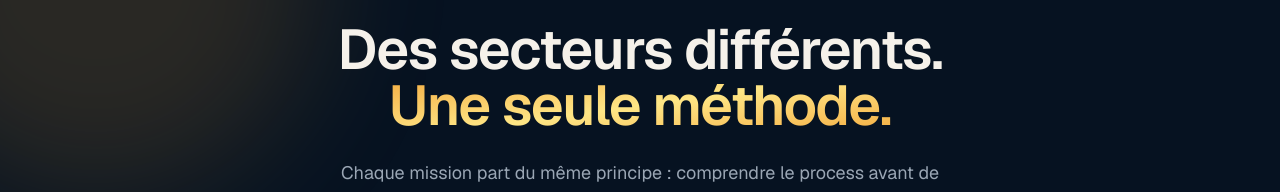
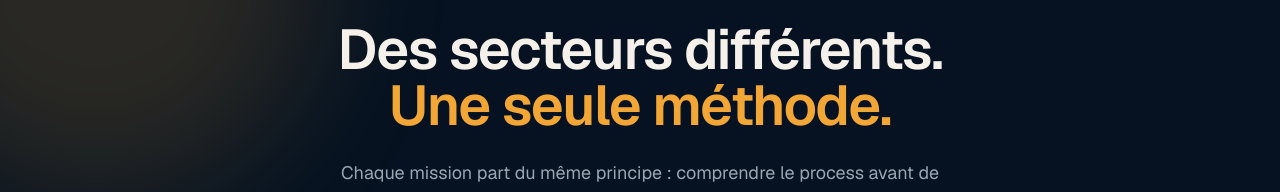
Before and after one commit to jmd971/siboard-consulting-site, a Next.js app: page /realisations in a window 1280 px wide. Shown: the part 187-379 px from the top of the page. Built offline with nearby package versions, Linux system fonts and the light colour scheme; no server answers.

Commit message:
fix: remplace gradient text par amber solide (P0 impeccable) — src/app/realisations/page.tsx

```diff
--- a/src/app/realisations/page.tsx
+++ b/src/app/realisations/page.tsx
@@ -63,7 +63,7 @@
           </Badge>
           <h1 className="mt-6 text-balance text-4xl font-semibold tracking-tight sm:text-5xl md:text-[3.5rem]">
             Des secteurs différents.{" "}
-            <span className="bg-gradient-to-br from-primary via-amber-200 to-primary bg-clip-text text-transparent">
+            <span className="text-primary">
               Une seule méthode.
             </span>
           </h1>
```
